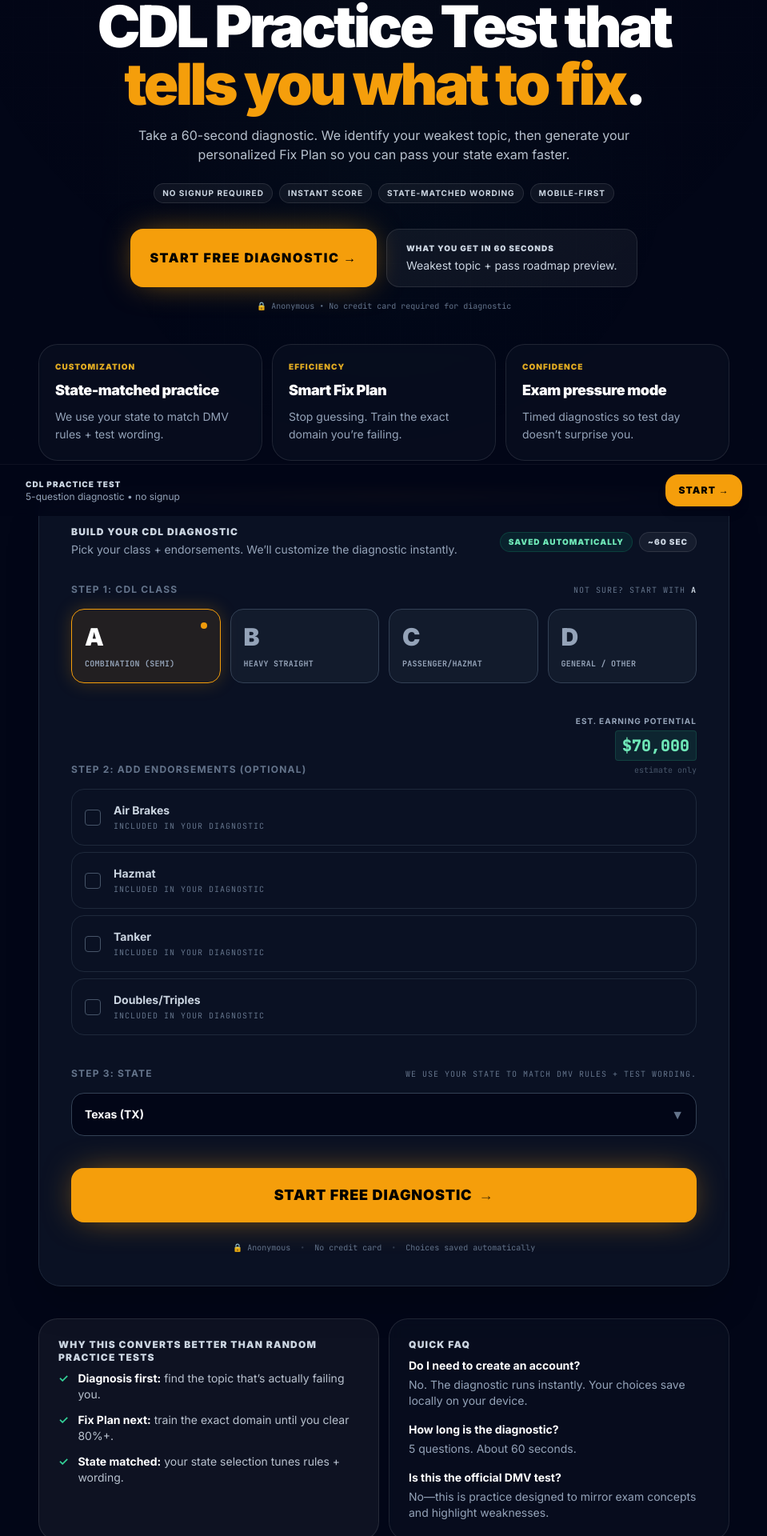
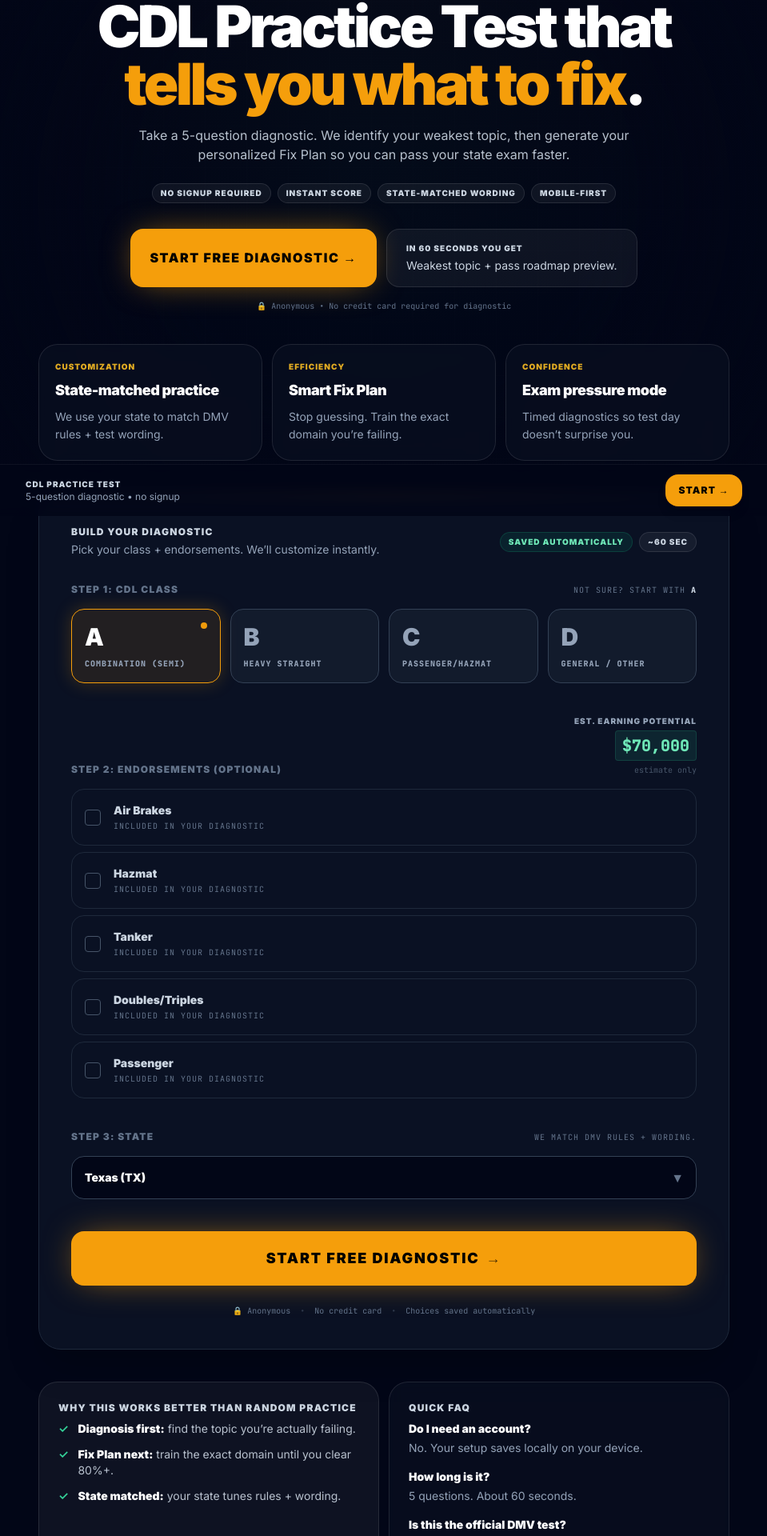
Before and after one commit to ismaelngoie/cdlpracticetest, a Next.js app: page / in a window 1280 px wide. Shown: the part 155-2075 px from the top of the page at 80% size, without its empty margins (160-1119 px from the left). Built offline with nearby package versions, Linux system fonts and the light colour scheme.

Commit message:
Update page.tsx

```diff
--- a/app/page.tsx
+++ b/app/page.tsx
@@ -5,7 +5,7 @@ import { motion, AnimatePresence } from "framer-motion";
 import { useEffect, useMemo, useRef, useState } from "react";
 import { useRouter } from "next/navigation";
 
-// --- CONSTANTS ---
+// -------------------- CONSTANTS --------------------
 const US_STATES = [
   { code: "AL", name: "Alabama" }, { code: "AK", name: "Alaska" }, { code: "AZ", name: "Arizona" }, { code: "AR", name: "Arkansas" },
   { code: "CA", name: "California" }, { code: "CO", name: "Colorado" }, { code: "CT", name: "Connecticut" }, { code: "DE", name: "Delaware" },
@@ -22,13 +22,11 @@ const US_STATES = [
   { code: "WV", name: "West Virginia" }, { code: "WI", name: "Wisconsin" }, { code: "WY", name: "Wyoming" }
 ] as const;
 
-// --- TYPES ---
 type LicenseClass = "A" | "B" | "C" | "D";
 type Endorsement = "Air Brakes" | "Hazmat" | "Tanker" | "Doubles/Triples" | "Passenger";
 
-// --- STORAGE ---
+// Config storage (new) + legacy keys (existing app)
 const STORAGE_KEY = "haulOS.config.v1";
-
 type StoredConfig = {
   license: LicenseClass;
   endorsements: Endorsement[];
@@ -45,22 +43,24 @@ function safeParseJSON<T>(value: string | null): T | null {
   }
 }
 
+// -------------------- COMPONENT --------------------
 export default function Home() {
   const router = useRouter();
   const configuratorRef = useRef<HTMLDivElement | null>(null);
 
-  // --- State ---
   const [mounted, setMounted] = useState(false);
+
+  // Personalization
   const [license, setLicense] = useState<LicenseClass>("A");
   const [endorsements, setEndorsements] = useState<Endorsement[]>([]);
   const [userState, setUserState] = useState("TX");
 
-  // UI State
+  // UI
   const [stickyCtaVisible, setStickyCtaVisible] = useState(true);
 
   useEffect(() => setMounted(true), []);
 
-  // Restore persisted config (production-ready, resilient)
+  // Restore persisted config (safe)
   useEffect(() => {
     if (!mounted) return;
 
@@ -69,7 +69,7 @@ export default function Home() {
     if (Array.isArray(saved?.endorsements)) setEndorsements(saved.endorsements);
     if (typeof saved?.userState === "string") setUserState(saved.userState);
 
-    // Also support legacy keys if they exist (migration)
+    // Legacy keys support (migration)
     const legacyLicense = localStorage.getItem("userLevel") as LicenseClass | null;
     const legacyEnd = safeParseJSON<Endorsement[]>(localStorage.getItem("userEndorsements"));
     const legacyState = localStorage.getItem("userState");
@@ -79,9 +79,10 @@ export default function Home() {
     if (legacyState) setUserState(legacyState);
   }, [mounted]);
 
-  // Persist on every change (so a user can bounce and come back without losing choices)
+  // Persist on every change
   useEffect(() => {
     if (!mounted) return;
+
     const payload: StoredConfig = {
       license,
       endorsements,
@@ -90,18 +91,17 @@ export default function Home() {
     };
     localStorage.setItem(STORAGE_KEY, JSON.stringify(payload));
 
-    // Keep legacy keys updated so /sim stays compatible
+    // Keep legacy keys updated for /sim and other pages
     localStorage.setItem("userLevel", license);
     localStorage.setItem("userEndorsements", JSON.stringify(endorsements));
     localStorage.setItem("userState", userState);
   }, [mounted, license, endorsements, userState]);
 
-  // Sticky CTA visibility (mobile conversion boost)
+  // Sticky CTA (hide when near configurator)
   useEffect(() => {
     if (!mounted) return;
 
     const onScroll = () => {
-      // Hide sticky CTA if user is already near the configurator CTA
       const el = configuratorRef.current;
       if (!el) return;
       const rect = el.getBoundingClientRect();
@@ -114,8 +114,8 @@ export default function Home() {
     return () => window.removeEventListener("scroll", onScroll);
   }, [mounted]);
 
-  // --- Salary Calculator Logic (labelled as estimate) ---
   const estimatedSalary = useMemo(() => {
+    // Labeled as estimate only — keep it simple + motivating
     let base = 45000;
     if (license === "A") base += 25000;
     if (license === "B") base += 10000;
@@ -124,18 +124,16 @@ export default function Home() {
     if (endorsements.includes("Tanker")) base += 8000;
     if (endorsements.includes("Doubles/Triples")) base += 15000;
     if (endorsements.includes("Air Brakes")) base += 2000;
+    if (endorsements.includes("Passenger")) base += 5000;
 
     return base.toLocaleString();
   }, [license, endorsements]);
 
   const toggleEndorsement = (e: Endorsement) => {
-    setEndorsements((prev) =>
-      prev.includes(e) ? prev.filter((item) => item !== e) : [...prev, e]
-    );
+    setEndorsements((prev) => (prev.includes(e) ? prev.filter((x) => x !== e) : [...prev, e]));
   };
 
   const startDiagnostic = () => {
-    // Storage already synced by effect; this is just a hard “commit + go”.
     router.push("/sim");
   };
 
@@ -144,57 +142,54 @@ export default function Home() {
   };
 
   const badge = (text: string) => (
-    <span className="px-2.5 py-1 rounded-full border border-white/10 bg-white/5 text-[10px] font-bold text-slate-300 uppercase tracking-widest">
+    <span className="px-2.5 py-1 rounded-full border border-white/10 bg-white/5 text-[10px] font-black text-slate-300 uppercase tracking-widest">
       {text}
     </span>
   );
 
   return (
     <main className="min-h-screen bg-slate-950 text-white font-sans selection:bg-amber-500/30">
-      {/* Background FX */}
+      {/* Background FX (minimalist grid + soft glows) */}
       <div className="fixed inset-0 pointer-events-none">
-        <div className="absolute inset-0 opacity-10 bg-[linear-gradient(rgba(255,255,255,0.05)_1px,transparent_1px),linear-gradient(90deg,rgba(255,255,255,0.05)_1px,transparent_1px)] bg-[size:44px_44px]" />
-        <div className="absolute inset-0 opacity-10 bg-[radial-gradient(circle_at_top,rgba(245,158,11,0.20),transparent_60%)]" />
-        <div className="absolute -top-24 left-1/2 -translate-x-1/2 w-[900px] h-[900px] opacity-10 bg-[radial-gradient(circle_at_center,rgba(16,185,129,0.25),transparent_60%)]" />
+        <div className="absolute inset-0 opacity-[0.08] bg-[linear-gradient(rgba(255,255,255,0.05)_1px,transparent_1px),linear-gradient(90deg,rgba(255,255,255,0.05)_1px,transparent_1px)] bg-[size:52px_52px]" />
+        <div className="absolute inset-0 opacity-[0.10] bg-[radial-gradient(circle_at_top,rgba(245,158,11,0.22),transparent_60%)]" />
+        <div className="absolute -top-24 left-1/2 -translate-x-1/2 w-[900px] h-[900px] opacity-[0.10] bg-[radial-gradient(circle_at_center,rgba(16,185,129,0.25),transparent_60%)]" />
+        <div className="absolute inset-0 bg-[radial-gradient(circle_at_center,transparent_35%,rgba(2,6,23,0.90)_75%)]" />
       </div>
 
       {/* Top Nav */}
       <div className="sticky top-0 z-30 bg-slate-950/70 backdrop-blur border-b border-white/5">
         <div className="max-w-4xl mx-auto px-4 py-3 flex items-center justify-between">
           <div className="flex items-center gap-3">
-            <div className="w-9 h-9 rounded-xl bg-amber-500/10 border border-amber-500/20 grid place-items-center">
+            <div className="w-9 h-9 rounded-xl bg-amber-500/10 border border-amber-500/20 grid place-items-center shadow-[0_0_18px_rgba(245,158,11,0.10)]">
               <span className="text-amber-400 font-black">H</span>
             </div>
             <div className="leading-tight">
               <div className="text-xs font-black tracking-widest uppercase">
-                HAUL<span className="text-amber-500">.OS</span>
+                CDL<span className="text-amber-500">PracticeTest</span>
               </div>
               <div className="text-[10px] text-slate-400 font-mono uppercase tracking-widest">
-                CDL Practice Test • Smart Diagnostic
+                Smart Diagnostic • Fix Plan
               </div>
             </div>
           </div>
 
           <button
             onClick={scrollToConfigurator}
-            className="px-3 py-2 rounded-xl bg-white/5 hover:bg-white/10 border border-white/10 text-[11px] font-black uppercase tracking-widest transition"
+            className="px-3 py-2 rounded-xl bg-white/5 hover:bg-white/10 border border-white/10 text-[11px] font-black uppercase tracking-widest transition active:scale-[0.99]"
           >
-            Start Free Diagnostic →
+            Start Free →
           </button>
         </div>
       </div>
 
       <div className="relative z-10 max-w-4xl mx-auto px-4 pt-10 pb-20">
         {/* HERO */}
-        <motion.div
-          initial={{ opacity: 0, y: 14 }}
-          animate={{ opacity: 1, y: 0 }}
-          className="text-center"
-        >
+        <motion.div initial={{ opacity: 0, y: 14 }} animate={{ opacity: 1, y: 0 }} className="text-center">
           <div className="inline-flex items-center gap-2 px-3 py-1 rounded-full border border-amber-500/30 bg-amber-500/10 text-amber-400 text-[10px] font-mono tracking-widest uppercase mb-6">
             <span className="relative flex h-2 w-2">
-              <span className="animate-ping absolute inline-flex h-full w-full rounded-full bg-amber-400 opacity-75"></span>
-              <span className="relative inline-flex rounded-full h-2 w-2 bg-amber-500"></span>
+              <span className="animate-ping absolute inline-flex h-full w-full rounded-full bg-amber-400 opacity-75" />
+              <span className="relative inline-flex rounded-full h-2 w-2 bg-amber-500" />
             </span>
             Updated for 2026 • Works offline
           </div>
@@ -206,7 +201,7 @@ export default function Home() {
           </h1>
 
           <p className="text-slate-300/90 text-sm md:text-base leading-relaxed max-w-2xl mx-auto mb-6">
-            Take a 60-second diagnostic. We identify your weakest topic, then generate your personalized Fix Plan
+            Take a 5-question diagnostic. We identify your weakest topic, then generate your personalized Fix Plan
             so you can pass your state exam faster.
           </p>
 
@@ -220,13 +215,14 @@ export default function Home() {
           <div className="flex flex-col sm:flex-row gap-3 justify-center">
             <button
               onClick={scrollToConfigurator}
-              className="px-6 py-4 rounded-2xl bg-amber-500 hover:bg-amber-400 text-black font-black uppercase tracking-widest shadow-[0_0_40px_-10px_rgba(245,158,11,0.65)] transition active:scale-[0.99]"
+              className="px-6 py-4 rounded-2xl bg-amber-500 hover:bg-amber-400 text-black font-black uppercase tracking-widest shadow-[0_0_44px_-12px_rgba(245,158,11,0.75)] transition active:scale-[0.99]"
             >
               Start Free Diagnostic →
             </button>
+
             <div className="px-6 py-4 rounded-2xl border border-white/10 bg-white/5 text-left max-w-sm mx-auto sm:mx-0">
               <div className="text-[10px] font-black text-slate-300 uppercase tracking-widest">
-                What you get in 60 seconds
+                In 60 seconds you get
               </div>
               <div className="text-sm text-slate-300 mt-1">
                 Weakest topic + pass roadmap preview.
@@ -274,23 +270,23 @@ export default function Home() {
         {/* CONFIGURATOR */}
         <motion.div
           ref={configuratorRef}
-          initial={{ opacity: 0, scale: 0.98 }}
+          initial={{ opacity: 0, scale: 0.985 }}
           animate={{ opacity: 1, scale: 1 }}
           transition={{ delay: 0.05 }}
           className="mt-10 bg-slate-900/70 backdrop-blur-md border border-slate-800 rounded-[28px] p-6 md:p-10 shadow-2xl relative overflow-hidden"
         >
-          {/* Subtle Glow */}
+          {/* Subtle top glow line */}
           <div className="absolute top-0 left-1/2 -translate-x-1/2 w-full h-1 bg-gradient-to-r from-transparent via-amber-500 to-transparent opacity-50" />
 
-          {/* Panel Header (conversion copy + clarity) */}
+          {/* Panel Header */}
           <div className="mb-8">
             <div className="flex flex-wrap items-center justify-between gap-3">
               <div>
                 <div className="text-xs font-black text-slate-300 uppercase tracking-widest">
-                  Build your CDL diagnostic
+                  Build your diagnostic
                 </div>
                 <div className="text-sm text-slate-400 mt-1">
-                  Pick your class + endorsements. We’ll customize the diagnostic instantly.
+                  Pick your class + endorsements. We’ll customize instantly.
                 </div>
               </div>
               <div className="flex items-center gap-2">
@@ -307,11 +303,11 @@ export default function Home() {
           {/* STEP 1 */}
           <div className="mb-10">
             <div className="flex items-end justify-between gap-4 mb-4">
-              <label className="text-xs font-bold text-slate-500 uppercase tracking-widest block">
+              <label className="text-xs font-black text-slate-500 uppercase tracking-widest block">
                 Step 1: CDL class
               </label>
               <div className="text-[10px] text-slate-500 font-mono uppercase tracking-widest">
-                Not sure? Start with <span className="text-slate-300 font-bold">A</span>
+                Not sure? Start with <span className="text-slate-300 font-black">A</span>
               </div>
             </div>
 
@@ -323,6 +319,7 @@ export default function Home() {
                   cls === "B" ? "Heavy Straight" :
                   cls === "C" ? "Passenger/Hazmat" :
                   "General / Other";
+
                 return (
                   <button
                     key={cls}
@@ -344,7 +341,7 @@ export default function Home() {
                       </span>
                       {active && <div className="w-2 h-2 rounded-full bg-amber-500 animate-pulse" />}
                     </div>
-                    <div className="text-[10px] text-slate-400 mt-2 font-mono uppercase font-bold tracking-wide">
+                    <div className="text-[10px] text-slate-400 mt-2 font-mono uppercase font-black tracking-widest">
                       {label}
                     </div>
                   </button>
@@ -356,12 +353,12 @@ export default function Home() {
           {/* STEP 2 */}
           <div className="mb-10">
             <div className="flex justify-between items-end mb-4 gap-4">
-              <label className="text-xs font-bold text-slate-500 uppercase tracking-widest">
-                Step 2: Add endorsements (optional)
+              <label className="text-xs font-black text-slate-500 uppercase tracking-widest">
+                Step 2: Endorsements (optional)
               </label>
 
               <div className="text-right">
-                <div className="text-[10px] text-slate-400 font-bold mb-1 uppercase tracking-widest">
+                <div className="text-[10px] text-slate-400 font-black mb-1 uppercase tracking-widest">
                   Est. earning potential
                 </div>
                 <AnimatePresence mode="wait">
@@ -375,14 +372,14 @@ export default function Home() {
                     ${estimatedSalary}
                   </motion.div>
                 </AnimatePresence>
-                <div className="text-[10px] text-slate-600 font-mono mt-1">
-                  estimate only
-                </div>
+                <div className="text-[10px] text-slate-600 font-mono mt-1">estimate only</div>
               </div>
             </div>
 
             <div className="space-y-2">
-              {(["Air Brakes", "Hazmat", "Tanker", "Doubles/Triples"] as Endorsement[]).map((end) => {
+              {(
+                ["Air Brakes", "Hazmat", "Tanker", "Doubles/Triples", "Passenger"] as Endorsement[]
+              ).map((end) => {
                 const active = endorsements.includes(end);
                 return (
                   <button
@@ -407,8 +404,9 @@ export default function Home() {
                           </svg>
                         )}
                       </div>
+
                       <div className="text-left">
-                        <div className={`text-sm font-bold ${active ? "text-white" : "text-slate-300"}`}>
+                        <div className={`text-sm font-black ${active ? "text-white" : "text-slate-300"}`}>
                           {end}
                         </div>
                         <div className="text-[10px] text-slate-500 font-mono uppercase tracking-widest mt-0.5">
@@ -416,8 +414,9 @@ export default function Home() {
                         </div>
                       </div>
                     </div>
+
                     {active && (
-                      <span className="text-[10px] text-emerald-300 font-mono tracking-wider font-black px-2 py-1 rounded-full bg-emerald-500/10 border border-emerald-500/20">
+                      <span className="text-[10px] text-emerald-300 font-mono tracking-widest font-black px-2 py-1 rounded-full bg-emerald-500/10 border border-emerald-500/20">
                         Added
                       </span>
                     )}
@@ -430,11 +429,11 @@ export default function Home() {
           {/* STEP 3 */}
           <div className="mb-10">
             <div className="flex items-end justify-between gap-4 mb-4">
-              <label className="text-xs font-bold text-slate-500 uppercase tracking-widest block">
+              <label className="text-xs font-black text-slate-500 uppercase tracking-widest block">
                 Step 3: State
               </label>
               <div className="text-[10px] text-slate-500 font-mono uppercase tracking-widest">
-                We use your state to match DMV rules + test wording.
+                We match DMV rules + wording.
               </div>
             </div>
 
@@ -442,7 +441,7 @@ export default function Home() {
               <select
                 value={userState}
                 onChange={(e) => setUserState(e.target.value)}
-                className="w-full bg-slate-950 border border-slate-700 text-white rounded-2xl p-4 text-sm font-bold focus:border-amber-500 focus:outline-none appearance-none cursor-pointer hover:border-slate-600 transition-colors"
+                className="w-full bg-slate-950 border border-slate-700 text-white rounded-2xl p-4 text-sm font-black focus:border-amber-500 focus:outline-none appearance-none cursor-pointer hover:border-slate-600 transition-colors"
                 aria-label="Select state"
               >
                 {US_STATES.map((s) => (
@@ -460,7 +459,7 @@ export default function Home() {
           {/* PRIMARY CTA */}
           <button
             onClick={startDiagnostic}
-            className="w-full py-5 bg-amber-500 hover:bg-amber-400 text-black font-black text-lg uppercase tracking-wider rounded-2xl shadow-[0_0_44px_-12px_rgba(245,158,11,0.75)] transition-all hover:scale-[1.01] active:scale-[0.99] flex items-center justify-center gap-2 group"
+            className="w-full py-5 bg-amber-500 hover:bg-amber-400 text-black font-black text-lg uppercase tracking-widest rounded-2xl shadow-[0_0_44px_-12px_rgba(245,158,11,0.75)] transition-all hover:scale-[1.01] active:scale-[0.99] flex items-center justify-center gap-2 group"
             aria-label="Start free diagnostic"
           >
             <span>Start Free Diagnostic</span>
@@ -478,29 +477,29 @@ export default function Home() {
           </div>
         </motion.div>
 
-        {/* TRUST + FAQ (keeps users scrolling without losing CTA via sticky) */}
+        {/* TRUST + FAQ */}
         <div className="mt-10 grid grid-cols-1 md:grid-cols-2 gap-3">
           <div className="rounded-3xl border border-white/10 bg-white/5 p-6">
             <div className="text-xs font-black uppercase tracking-widest text-slate-300 mb-2">
-              Why this converts better than random practice tests
+              Why this works better than random practice
             </div>
             <ul className="space-y-3 text-sm text-slate-300/90">
               <li className="flex gap-3">
                 <span className="text-emerald-400 font-black">✓</span>
                 <span>
-                  <span className="font-bold text-white">Diagnosis first:</span> find the topic that’s actually failing you.
+                  <span className="font-black text-white">Diagnosis first:</span> find the topic you’re actually failing.
                 </span>
               </li>
               <li className="flex gap-3">
                 <span className="text-emerald-400 font-black">✓</span>
                 <span>
-                  <span className="font-bold text-white">Fix Plan next:</span> train the exact domain until you clear 80%+.
+                  <span className="font-black text-white">Fix Plan next:</span> train the exact domain until you clear 80%+.
                 </span>
               </li>
               <li className="flex gap-3">
                 <span className="text-emerald-400 font-black">✓</span>
                 <span>
-                  <span className="font-bold text-white">State matched:</span> your state selection tunes rules + wording.
+                  <span className="font-black text-white">State matched:</span> your state tunes rules + wording.
                 </span>
               </li>
             </ul>
@@ -512,23 +511,27 @@ export default function Home() {
             </div>
             <div className="space-y-4 text-sm text-slate-300/90">
               <div>
-                <div className="font-bold text-white">Do I need to create an account?</div>
-                <div className="text-slate-400 mt-1">No. The diagnostic runs instantly. Your choices save locally on your device.</div>
+                <div className="font-black text-white">Do I need an account?</div>
+                <div className="text-slate-400 mt-1">
+                  No. Your setup saves locally on your device.
+                </div>
               </div>
               <div>
-                <div className="font-bold text-white">How long is the diagnostic?</div>
+                <div className="font-black text-white">How long is it?</div>
                 <div className="text-slate-400 mt-1">5 questions. About 60 seconds.</div>
               </div>
               <div>
-                <div className="font-bold text-white">Is this the official DMV test?</div>
-                <div className="text-slate-400 mt-1">No—this is practice designed to mirror exam concepts and highlight weaknesses.</div>
+                <div className="font-black text-white">Is this the official DMV test?</div>
+                <div className="text-slate-400 mt-1">
+                  No—this is practice designed to mirror concepts and expose weaknesses.
+                </div>
               </div>
             </div>
           </div>
         </div>
       </div>
 
-      {/* STICKY MOBILE CTA (conversion safety net) */}
+      {/* STICKY MOBILE CTA */}
       <AnimatePresence>
         {mounted && stickyCtaVisible && (
           <motion.div
```
